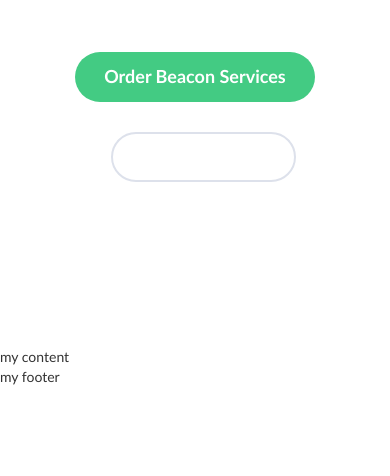
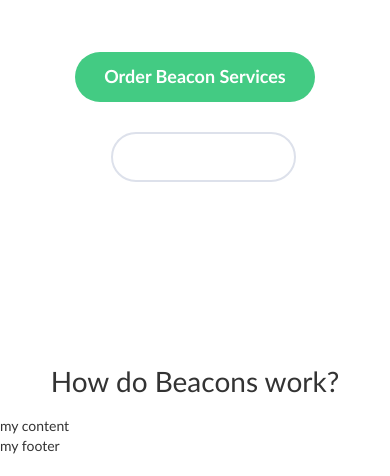
Before and after one commit to Sibi7/beacons, a website: page index.html in a window 390 px wide. Shown: the part 368-844 px from the top of the page. Drawn offline with Linux system fonts and the light colour scheme; files that its build step writes are made by us from their sources; a web font is replaced by a local one.

```diff
--- /dev/null
+++ b/app/sass/content/_how-do-beacons-work.scss
@@ -0,0 +1,9 @@
+.how-do-beacons-work{
+  display: block;
+  position: relative;
+  float: left;
+  width: 100%;
+  &_bg{
+
+  }
+}
--- a/app/sass/content/_style.scss
+++ b/app/sass/content/_style.scss
@@ -1 +1,2 @@
 @import "_index";
+@import "_how-do-beacons-work";
--- a/index.html
+++ b/index.html
@@ -55,6 +55,22 @@
 <!-- close .header -->
 
 <!-- end header.html-->
+<!-- start how-do-beacons-work.html-->
+<section class="how-do-beacons-work">
+
+  <div class="container">
+      <div class="row">
+          <div class="col-md-12">
+              <h1 class="text-center"><span>How do</span> Beacons work?</h1>
+          </div>
+          <div class="col-md-12 how-do-beacons-work__bg">
+
+          </div>
+      </div>
+  </div>
+
+</section>
+<!-- end how-do-beacons-work.html-->
 
 <!-- main container-->
 
```
Also changed, not shown: app/html/how-do-beacons-work.html (added, +14 -0 lines), app/html/pages/index.html (+1 -0 lines), css/styles.min.css.
